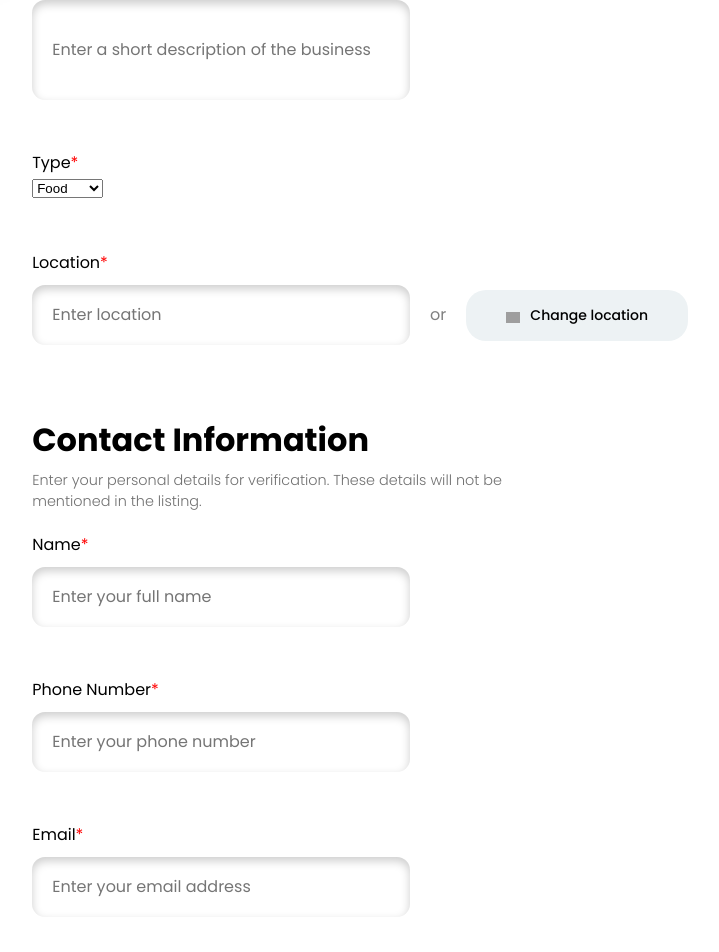
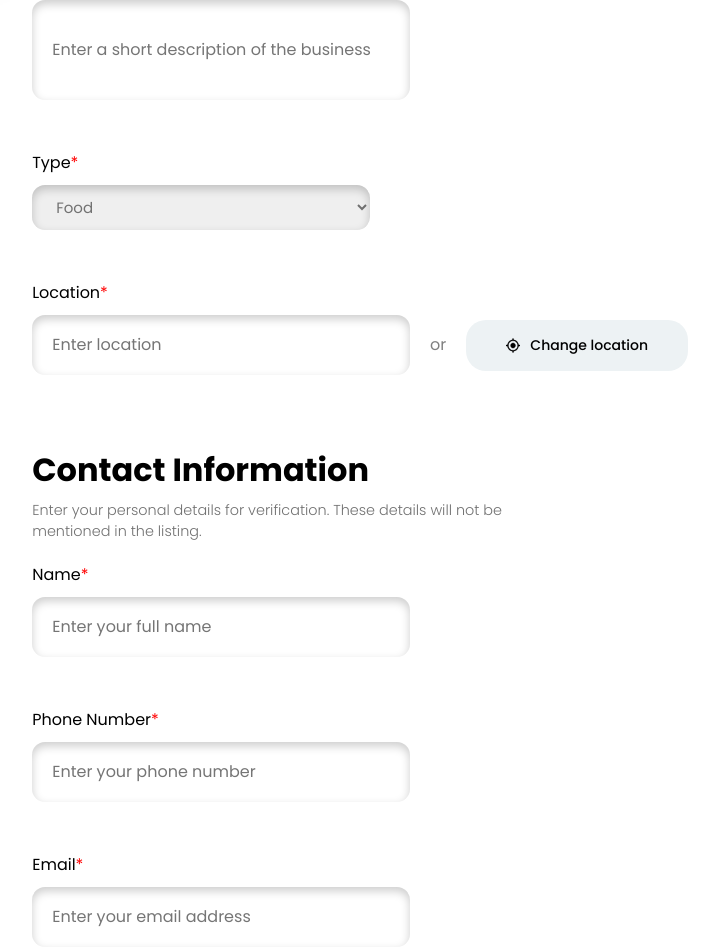
Before and after one commit to Nirmitjatana/localb-frontend, a React (Create React App) app: page / in a window 1280 px wide. Shown: the part 886-1838 px from the top of the page, without its empty margins (395-1114 px from the left). Built offline with nearby package versions, Linux system fonts and the light colour scheme; grey boxes are pictures that could not be loaded.

Commit message:
assets and drop down added

```diff
--- a/src/App.css
+++ b/src/App.css
@@ -128,6 +128,19 @@
   outline: none;
   font-family: 'Poppins', sans-serif;
   font-size: 16px;
+  color: #717171;
+}
+.dropdown{
+  margin-top: 10px;
+  width: 40%;
+  height: 45px;
+  box-shadow: inset 0px 4px 10px rgba(0, 0, 0, 0.2);
+  border-radius: 13px;
+  border-style: none;
+  padding: 10px 20px;
+  outline: none;
+  font-family: 'Poppins', sans-serif;
+  font-size: 15px;
   color: #717171;
 }
 .text-des{
```
Also changed, not shown: src/Assets/mark.png (added).
